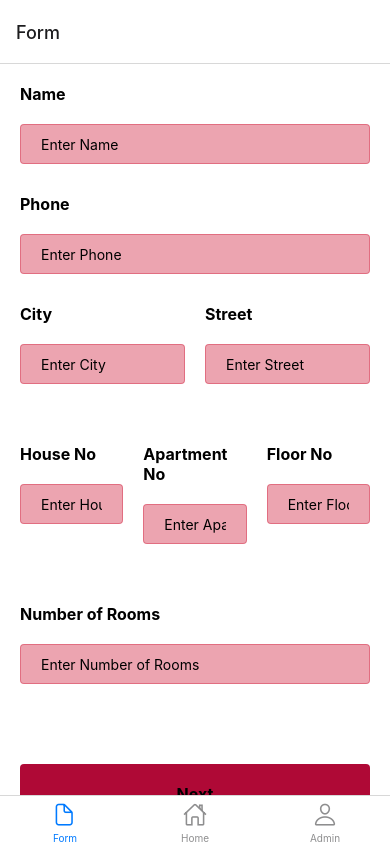
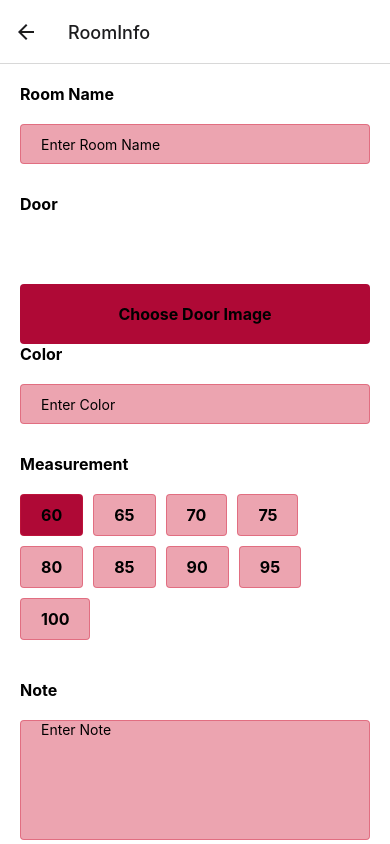
Before and after one commit to laithml/rami-doors, a React Native app: screen /RoomInfo in a window 390 px wide. Shown: the top 844 px of the page. Built offline with nearby package versions, Linux system fonts and the light colour scheme.

Commit message:
Room_info and form

```diff
--- a/App.js
+++ b/App.js
@@ -1,13 +1,28 @@
 import React from 'react';
 import { NavigationContainer } from '@react-navigation/native';
 import { StyleSheet } from 'react-native';
+import { createStackNavigator } from '@react-navigation/stack';
+import GalleryScreen from './screens/Gallery';
 import BottomTabNavigator from './navigation/bottomNav';
+import Rooms_add from "./screens/Rooms_add";
+import RoomInfo from "./screens/RoomInfo";
 
+const Stack = createStackNavigator();
 const App = () => {
     return (
         <NavigationContainer>
-
-                <BottomTabNavigator />
+            <Stack.Navigator
+                initialRouteName="Home" // Set the initial route to "Home" instead of "Main"
+            >
+                <Stack.Screen name="Rooms" component={Rooms_add} />
+                <Stack.Screen name="RoomInfo" component={RoomInfo} />
+                <Stack.Screen name="Home" options={{ animationEnabled: false }}>
+                    {/* Render the BottomTabNavigator only when on the "Main" screen */}
+                    {({ navigation }) => (
+                        <BottomTabNavigator navigation={navigation} />
+                    )}
+                </Stack.Screen>
+            </Stack.Navigator>
         </NavigationContainer>
     );
 };
--- a/navigation/bottomNav.js
+++ b/navigation/bottomNav.js
@@ -2,7 +2,7 @@ import React from 'react';
 import { createBottomTabNavigator } from '@react-navigation/bottom-tabs';
 import { Ionicons } from '@expo/vector-icons';
 import FormScreen from '../screens/addForm';
-import HomeScreen from '../screens/Home';
+import GalleryScreen from '../screens/Gallery';
 
 const Tab = createBottomTabNavigator();
 
@@ -10,12 +10,13 @@ const BottomTabNavigator = () => {
     return (
         <Tab.Navigator
             screenOptions={({ route }) => ({
+                headerShown: false, // Hide the header for all screens in the bottom tab navigator
                 tabBarIcon: ({ color, size }) => {
                     let iconName;
 
                     if (route.name === 'Form') {
                         iconName = 'document-outline';
-                    } else if (route.name === 'Home') {
+                    } else if (route.name === 'Gallery') {
                         iconName = 'home-outline';
                     } else if (route.name === 'Admin') {
                         iconName = 'person-outline';
@@ -24,10 +25,12 @@ const BottomTabNavigator = () => {
                     return <Ionicons name={iconName} size={size} color={color} />;
                 },
             })}
+            tabBarOptions={{
+                showLabel: false, // Hide the label of the tabs
+            }}
         >
             <Tab.Screen name="Form" component={FormScreen} />
-            <Tab.Screen name="Home" component={HomeScreen} />
-            <Tab.Screen name="Admin" component={FormScreen} />
+            <Tab.Screen name="Gallery" component={GalleryScreen} />
         </Tab.Navigator>
     );
 };
--- a/package.json
+++ b/package.json
@@ -10,12 +10,15 @@
   },
   "dependencies": {
     "@expo/vector-icons": "^13.0.0",
+    "@fortawesome/free-regular-svg-icons": "^6.4.0",
+    "@fortawesome/free-solid-svg-icons": "^6.4.0",
     "@react-native-masked-view/masked-view": "^0.2.9",
     "@react-navigation/bottom-tabs": "^6.5.7",
     "@react-navigation/material-bottom-tabs": "^6.2.15",
     "@react-navigation/native": "^6.1.6",
     "@react-navigation/stack": "^6.3.16",
     "expo": "~48.0.18",
+    "expo-image-picker": "^14.1.1",
     "expo-status-bar": "~1.4.4",
     "react": "18.2.0",
     "react-native": "0.71.8",
--- /dev/null
+++ b/screens/RoomInfo.js
@@ -0,0 +1,168 @@
+import React from 'react';
+import { View, Text, TextInput, TouchableOpacity, ScrollView } from 'react-native';
+import Colors from '../constants/Colors';
+import Spacing from '../constants/Spacing';
+import FontSize from '../constants/FontSize';
+
+
+const RoomInfo = ({ navigation }) => {
+    const [roomName, setRoomName] = React.useState('');
+    const [color, setColor] = React.useState('');
+    const [notes, setNotes] = React.useState('');
+    const [measurement, setMeasurement] = React.useState('60');
+    const [selectedDoorImageId, setSelectedDoorImageId] = React.useState(null);
+
+    const handleMeasurementChange = (value) => {
+        setMeasurement(value);
+    };
+
+    const handleChooseDoorImage = () => {
+        navigation.navigate('Gallery', {
+            onSelectDoorImage: (imageId) => setSelectedDoorImageId(imageId),
+        });
+    };
+
+    const handleSubmit = () => {
+        navigation.navigate('Rooms');
+    };
+
+    const renderMeasurementButtons = () => {
+        const buttons = [];
+        for (let i = 60; i <= 100; i += 5) {
+            buttons.push(
+                <TouchableOpacity
+                    key={i}
+                    style={[
+                        styles.measurementButton,
+                        measurement === i.toString() ? styles.measurementButtonSelected : null,
+                    ]}
+                    onPress={() => handleMeasurementChange(i.toString())}
+                >
+                    <Text style={styles.measurementButtonText}>{i}</Text>
+                </TouchableOpacity>
+            );
+        }
+        return buttons;
+    };
+
+    return (
+        <ScrollView contentContainerStyle={styles.container}>
+            <Text style={styles.label}>Room Name</Text>
+            <TextInput
+                style={styles.input}
+                placeholder="Enter Room Name"
+                value={roomName}
+                onChangeText={setRoomName}
+            />
+
+            <Text style={styles.label}>Door</Text>
+            {selectedDoorImageId && (
+                <Text style={styles.selectedImageId}>Selected Image ID: {selectedDoorImageId}</Text>
+            )}
+            <TouchableOpacity style={styles.button} onPress={handleChooseDoorImage}>
+                <Text style={styles.buttonText}>Choose Door Image</Text>
+            </TouchableOpacity>
+
+            <Text style={styles.label}>Color</Text>
+            <TextInput
+                style={styles.input}
+                placeholder="Enter Color"
+                value={color}
+                onChangeText={setColor}
+            />
+
+            <Text style={styles.label}>Measurement</Text>
+            <View style={styles.measurementContainer}>{renderMeasurementButtons()}</View>
+
+            <Text style={styles.label}>Note</Text>
+            <TextInput
+                style={styles.note}
+                placeholder="Enter Note"
+                value={notes}
+                onChangeText={setNotes}
+                multiline={true}
+                numberOfLines={4}
+                textAlignVertical="top"
+            />
+
+            <TouchableOpacity style={styles.button} onPress={handleSubmit}>
+                <Text style={styles.buttonText}>Next</Text>
+            </TouchableOpacity>
+        </ScrollView>
+    );
+};
+
+const styles = {
+    container: {
+        flexGrow: 1,
+        padding: Spacing * 2,
+        backgroundColor: Colors.background,
+    },
+    heading: {
+        fontSize: FontSize.large,
+        fontWeight: 'bold',
+        marginBottom: Spacing * 5,
+    },
+    label: {
+        fontSize: FontSize.medium,
+        fontWeight: 'bold',
+        marginBottom: Spacing * 2,
+    },
+    input: {
+        height: 40,
+        borderWidth: 1,
+        borderColor: Colors.lightPrimary,
+        backgroundColor: Colors.lightPrimary,
+        borderRadius: 4,
+        paddingHorizontal: Spacing * 2,
+        marginBottom: Spacing * 3,
+    },
+    measurementContainer: {
+        flexDirection: 'row',
+        flexWrap: 'wrap',
+        marginBottom: Spacing * 3,
+    },
+    measurementButton: {
+        borderWidth: 1,
+        borderColor: Colors.lightPrimary,
+        backgroundColor: Colors.lightPrimary,
+        borderRadius: 4,
+        paddingHorizontal: Spacing * 2,
+        paddingVertical: Spacing,
+        marginRight: Spacing,
+        marginBottom: Spacing,
+    },
+    measurementButtonSelected: {
+        backgroundColor: Colors.primary,
+    },
+    measurementButtonText: {
+        color: Colors.dark,
+        fontSize: FontSize.medium,
+        fontWeight: 'bold',
+    },
+    note: {
+        height: 120,
+        borderWidth: 1,
+        borderColor: Colors.lightPrimary,
+        backgroundColor: Colors.lightPrimary,
+        borderRadius: 4,
+        paddingHorizontal: Spacing * 2,
+        marginBottom: Spacing * 3,
+        textAlignVertical: 'top',
+    },
+    button: {
+        backgroundColor: Colors.primary,
+        paddingVertical: Spacing * 2,
+        paddingHorizontal: Spacing * 2,
+        marginTop: Spacing * 5,
+        alignItems: 'center',
+        borderRadius: 4,
+    },
+    buttonText: {
+        color: Colors.white,
+        fontSize: FontSize.medium,
+        fontWeight: 'bold',
+    },
+};
+
+export default RoomInfo;
--- /dev/null
+++ b/screens/Rooms_add.js
@@ -0,0 +1,80 @@
+import React from 'react';
+import { StyleSheet, View, ScrollView, Image, TouchableOpacity } from 'react-native';
+import { Text } from 'react-native-paper';
+import Colors from '../constants/Colors';
+import { FontAwesome } from '@expo/vector-icons';
+
+const Rooms_add = ({navigation}) => {
+    function handleSubmit(navigation) {
+        navigation.navigate('RoomInfo')
+    }
+
+    return (
+        <ScrollView contentContainerStyle={styles.container}>
+            <View style={styles.rowContainer}>
+                <TouchableOpacity style={styles.squareContainer} onPress={() => handleSubmit(navigation)}>
+                    <FontAwesome name="plus" size={80} color="black" />
+                    <Text style={styles.title}>Room Title</Text>
+                </TouchableOpacity>
+
+                <TouchableOpacity style={styles.squareContainer}>
+                    <FontAwesome name="plus" size={80} color="black" />
+                    <Text style={styles.title}>Room Title</Text>
+                </TouchableOpacity>
+
+                <TouchableOpacity style={styles.squareContainer}>
+                    <FontAwesome name="plus" size={80} color="black" />
+                    <Text style={styles.title}>Room Title</Text>
+                </TouchableOpacity>
+            </View>
+
+            <View style={styles.rowContainer}>
+                <TouchableOpacity style={styles.squareContainer}>
+                    <FontAwesome name="plus" size={80} color="black" />
+                    <Text style={styles.title}>Room Title</Text>
+                </TouchableOpacity>
+
+                <TouchableOpacity style={styles.squareContainer}>
+                    <FontAwesome name="plus" size={80} color="black" />
+                    <Text style={styles.title}>Room Title</Text>
+                </TouchableOpacity>
+
+                <TouchableOpacity style={styles.squareContainer}>
+                    <FontAwesome name="plus" size={80} color="black" />
+                    <Text style={styles.title}>Room Title</Text>
+                </TouchableOpacity>
+            </View>
+        </ScrollView>
+    );
+};
+
+const styles = StyleSheet.create({
+    container: {
+        flex: 1,
+        backgroundColor: Colors.background,
+        padding: 16,
+    },
+    rowContainer: {
+        flexDirection: 'row',
+        justifyContent: 'space-between',
+        marginBottom: 10,
+    },
+    squareContainer: {
+        flex: 1,
+        margin : 10,
+        aspectRatio: 1,
+        borderWidth: 2,
+        borderColor: Colors.primary,
+        borderRadius: 10,
+        justifyContent: 'center',
+        alignItems: 'center',
+    },
+    title: {
+        marginTop: 8,
+        fontSize: 18,
+        fontWeight: 'bold',
+        textAlign: 'center',
+    },
+});
+
+export default Rooms_add;
--- a/screens/addForm.js
+++ b/screens/addForm.js
@@ -4,7 +4,7 @@ import Colors from '../constants/Colors';
 import Spacing from '../constants/Spacing';
 import FontSize from '../constants/FontSize';
 
-const FormScreen = () => {
+const FormScreen = (navigation) => {
     const [name, setName] = React.useState('');
     const [phone, setPhone] = React.useState('');
     const [city, setCity] = React.useState('');
@@ -14,8 +14,9 @@ const FormScreen = () => {
     const [houseNo, setHouseNo] = React.useState('');
     const [numRooms, setNumRooms] = React.useState('');
 
-    const handleSubmit = () => {
-        // Handle form submission here
+
+    const handleSubmit = ({navigation}) => {
+    navigation.navigate('Rooms') ;
     };
 
     return (
@@ -101,7 +102,7 @@ const FormScreen = () => {
                 keyboardType="numeric"
             />
 
-            <TouchableOpacity style={styles.button} onPress={handleSubmit}>
+            <TouchableOpacity style={styles.button} onPress={() => handleSubmit(navigation)}>
                 <Text style={styles.buttonText}>Next</Text>
             </TouchableOpacity>
         </ScrollView>
```
Also changed, not shown: screens/Gallery.js (renamed from screens/Home.js, +7 -5 lines), 1 other file (tests, documents, lock files or other folders). Lines whose indentation alone changed are shown as unchanged.
